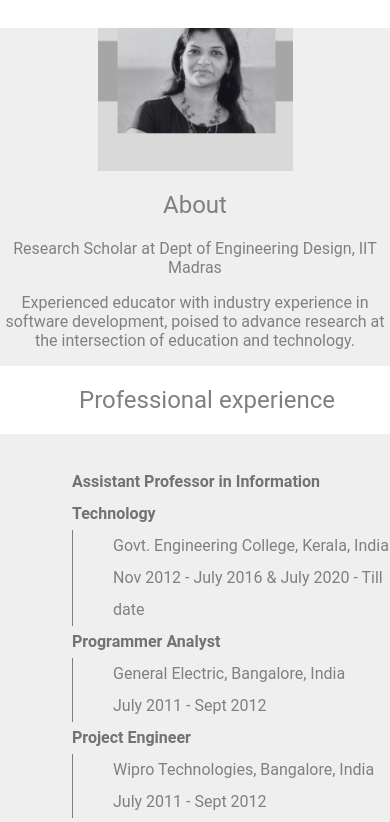
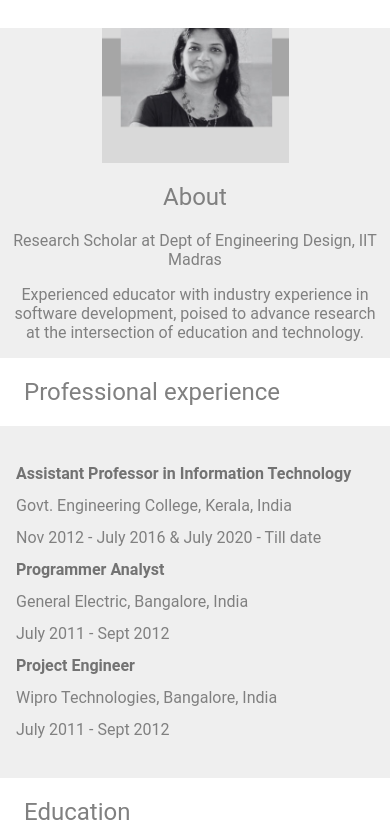
Before and after one commit to MinuED22D002/MinuRNath, a plain HTML site: page index.html in a window 390 px wide. Shown: the part 56-878 px from the top of the page. Drawn offline with Linux system fonts and the light colour scheme.

Commit message:
Add files via upload

```diff
--- a/index.html
+++ b/index.html
@@ -117,23 +117,27 @@
             color: #727272;
         }
 
-        .icons{
+        .icons {
             display: flex;
             flex-direction: row;
             text-align: center;
             justify-content: center;
         }
-        .icon{
+
+        .icon {
             display: block;
         }
-        a{
+
+        a {
             text-decoration: none;
         }
-        .icon > a > img{
+
+        .icon>a>img {
             width: 20px;
             height: 20px;
             margin: 10px;
         }
+
         .footer {
             min-height: 80px;
             background-color: black;
@@ -143,11 +147,13 @@
             padding: 1em;
             text-align: center;
         }
-        .footer h2{
+
+        .footer h2 {
             color: rgba(255, 255, 255, 0.732);
             font-size: 15px;
         }
-        .footer p{
+
+        .footer p {
             font-size: 12px;
             line-height: 2.1;
         }
@@ -156,14 +162,31 @@
             .about {
                 flex-direction: column;
                 text-align: center;
+                padding-left: .5em;
+                padding-right: .5em;
             }
 
             .section-head {
-                text-align: center;
+                /* text-align: center; */
             }
+
             .footer {
-            flex-direction: column;
+                flex-direction: column;
 
+            }
+
+            ul {
+                padding-left: 0;
+            }
+
+            ul>ul {
+                border-left: none;
+            }
+
+            .experience>div,
+            .education>div,
+            .publications>div {
+                padding-left: 1em;
             }
         }
     </style>
@@ -266,8 +289,10 @@
             <div class="right">
                 <h2 class="heading">Social media</h2>
                 <div class="icons">
-                    <div class="icon"><a href="http://www.linkedin.com/in/minureghunath"><img src="images/linkedin.png" alt=""></a></div>
-                    <div class="icon"><a href="mailto:ed22d002@smail.iitm.ac.in"><img src="images/gmail.jpg" alt=""></a></div>
+                    <div class="icon"><a href="http://www.linkedin.com/in/minureghunath"><img src="images/linkedin.png"
+                                alt=""></a></div>
+                    <div class="icon"><a href="mailto:ed22d002@smail.iitm.ac.in"><img src="images/gmail.jpg" alt=""></a>
+                    </div>
                 </div>
             </div>
         </div>
```
